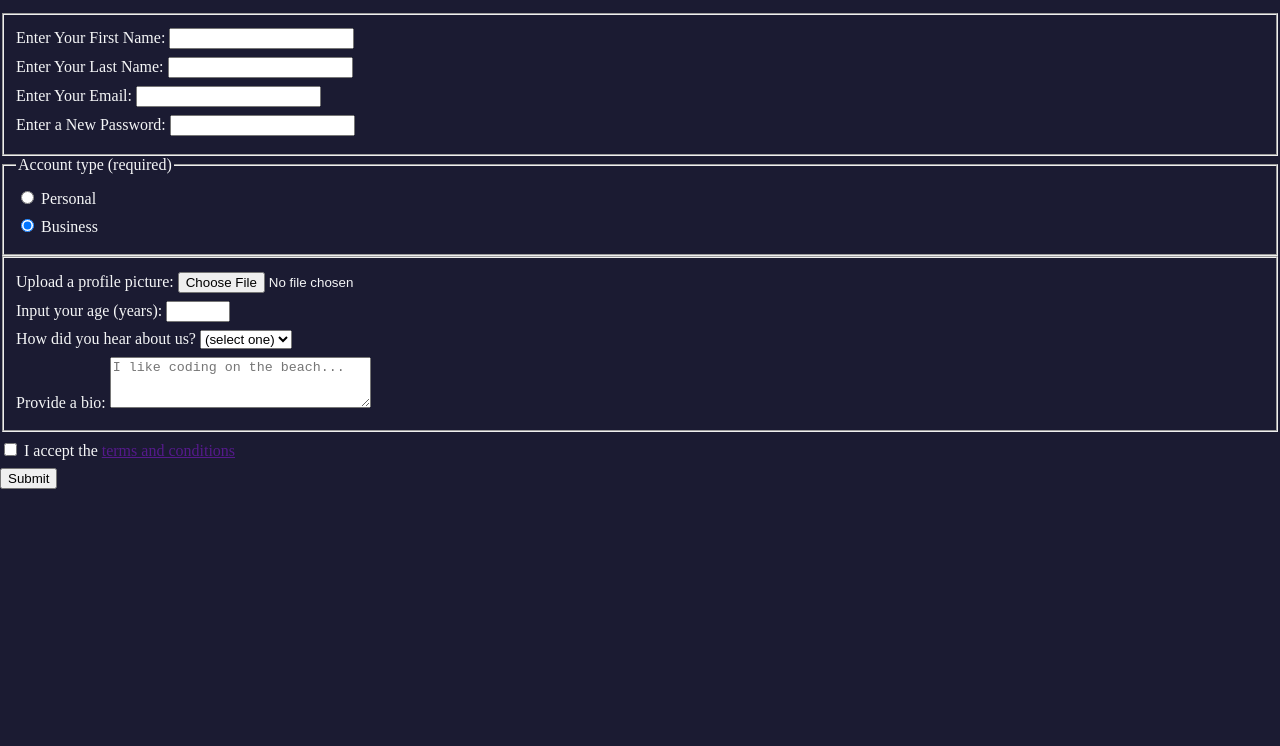
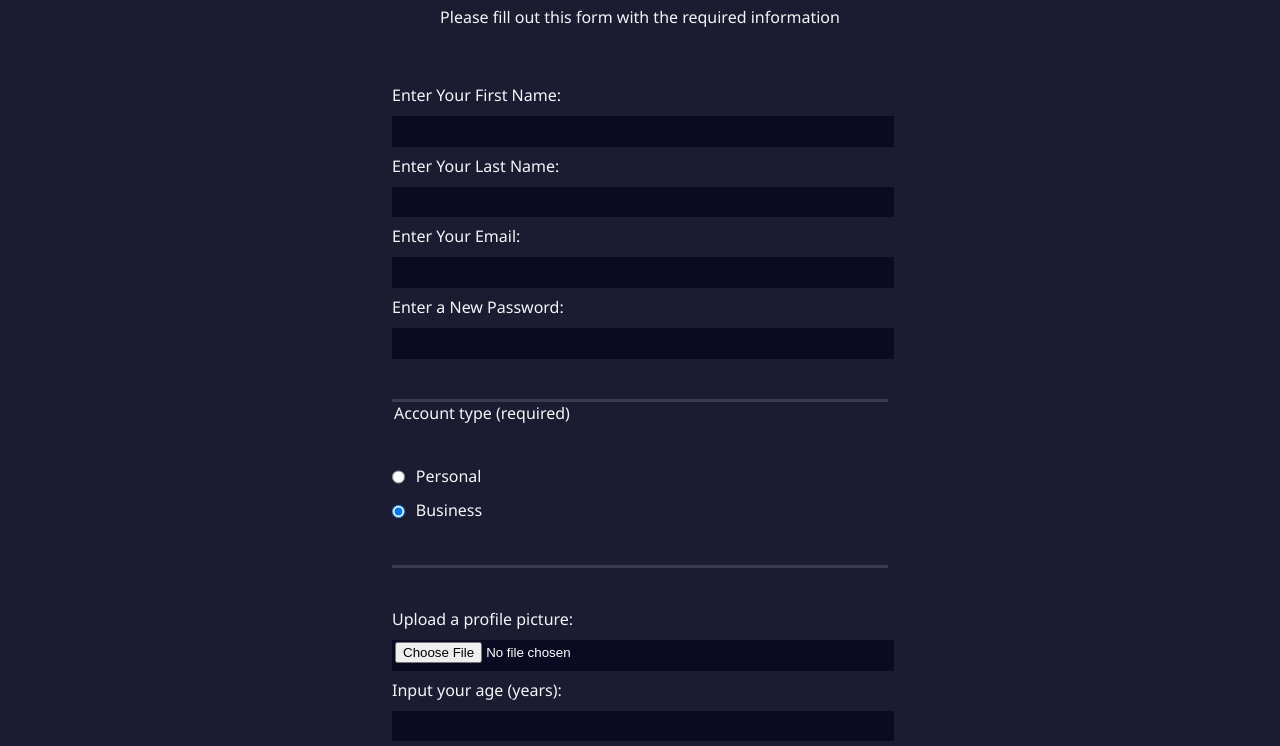
Before and after one commit to StaceyM06/Registration-Form, a plain HTML site: page index.html in a window 1280 px wide. Shown: the part 101-847 px from the top of the page. Before the commit the page ends 821 px from the top, so only its background shows below. Drawn offline with Linux system fonts and the light colour scheme.

Commit message:
Update styles.css

```diff
--- a/styles.css
+++ b/styles.css
@@ -4,9 +4,71 @@ body {
     margin: 0;
     background-color: #1b1b32;
     color: #f5f6f7;
+    font-family: 'Segoe UI', Tahoma, Geneva, Verdana, sans-serif;
+    font-size: 16px;
 }
 
 label {
     display: block;
     margin: 0.5rem 0;
 }
+
+h1, p {
+    margin: 1em auto;
+    text-align: center;
+}
+
+form {
+    margin: 0 auto;
+    max-width: 500px;
+    min-width: 300px;
+    width: 60vw;
+    padding-bottom: 2em;
+}
+
+fieldset {
+    border: none;
+    padding: 2rem 0;
+    border-bottom: 3px solid #3b3b4f;
+}
+
+fieldset:last-of-type {
+    border-bottom: none;
+}
+
+input, textarea, select {
+    width: 100%;
+    margin: 10px 0 0 0;
+    min-height: 2em;
+}
+
+input, textarea {
+    background-color: #0a0a23;
+    border: 1px solid #0a0a23;
+    color: #ffffff;
+}
+
+.inline {
+    width: unset;
+    margin: 0 0.5em 0 0;
+    vertical-align: middle;
+}
+
+input[type="submit"] {
+    display: block;
+    width: 60%;
+    margin: 1em auto;
+    height: 2em;
+    font-size: 1.1rem;
+    background-color: #3b3b4f;
+    border-color: white;
+    min-width: 300px;
+}
+
+input[type="file"] {
+    padding: 1px 2px;
+}
+
+a {
+    color: #dfdfe2;
+}
```
